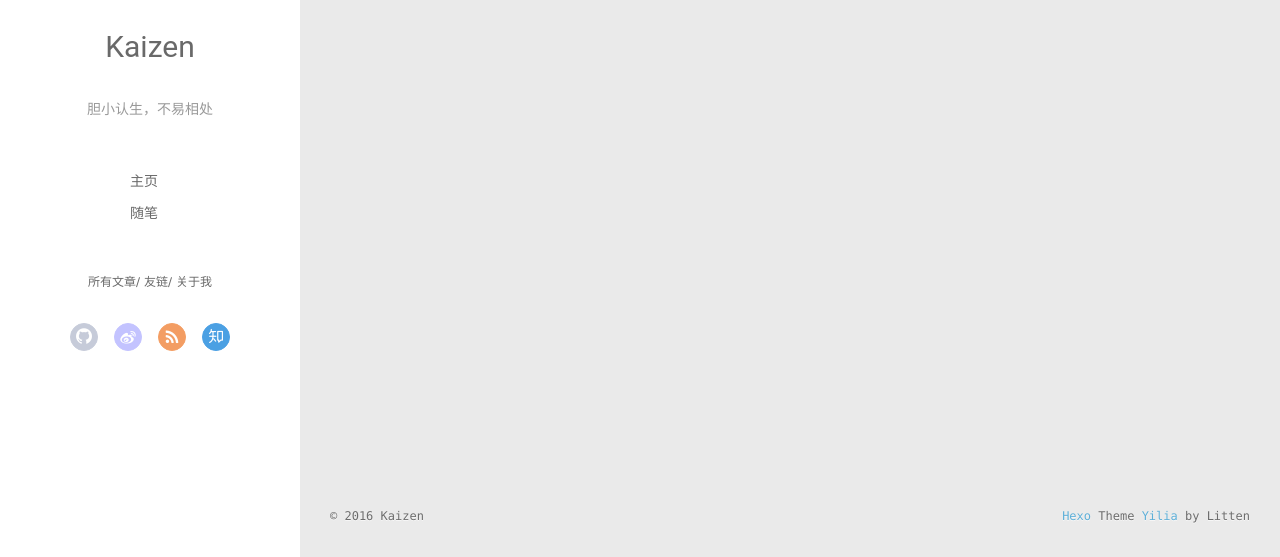
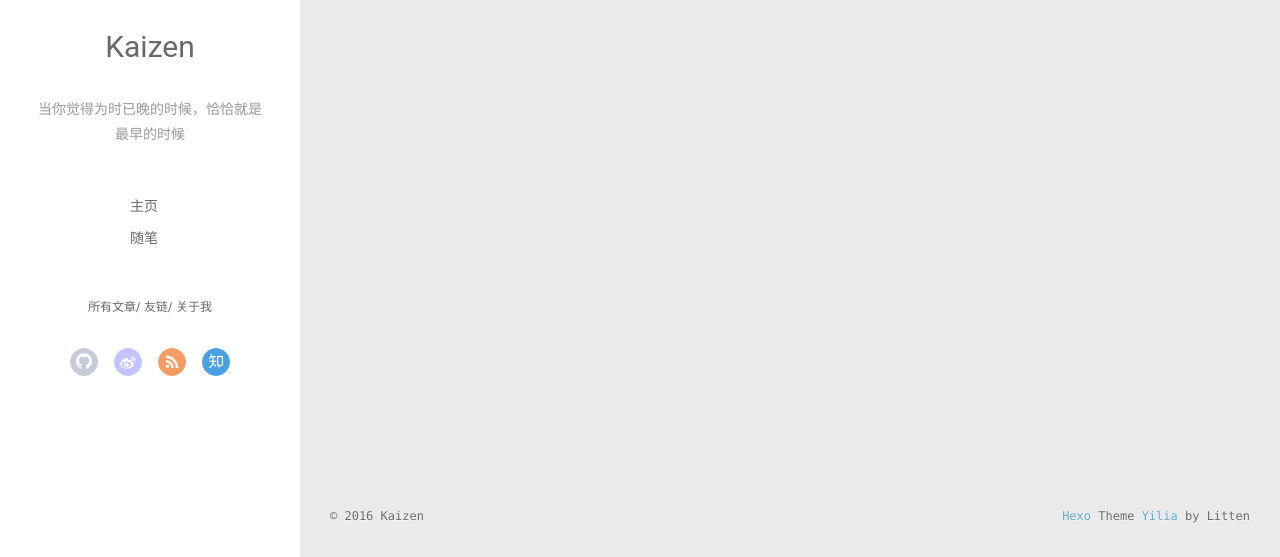
Before and after one commit to treewei/treewei.github.io, a plain HTML site: page archives/2016/12/index.html in a window 1280 px wide. Shown: the part 243-800 px from the top of the page. Drawn offline with Linux system fonts and the light colour scheme.

Commit message:
Site updated: 2016-12-19 00:33:28

```diff
--- a/archives/2016/12/index.html
+++ b/archives/2016/12/index.html
@@ -8,15 +8,12 @@
   <link rel="dns-prefetch" href="//litten.me">
   <title>Archives: 2016/12 | Tree的博客</title>
   <meta name="viewport" content="width=device-width, initial-scale=1, maximum-scale=1">
-  <meta name="description" content="当你觉得为时已晚的时候，恰恰就是最早的时候">
-<meta property="og:type" content="website">
+  <meta property="og:type" content="website">
 <meta property="og:title" content="Tree的博客">
 <meta property="og:url" content="//litten.me/archives/2016/12/index.html">
 <meta property="og:site_name" content="Tree的博客">
-<meta property="og:description" content="当你觉得为时已晚的时候，恰恰就是最早的时候">
 <meta name="twitter:card" content="summary">
 <meta name="twitter:title" content="Tree的博客">
-<meta name="twitter:description" content="当你觉得为时已晚的时候，恰恰就是最早的时候">
 
     <link rel="alternative" href="/atom.xml" title="Tree的博客" type="application/atom+xml">
 
@@ -46,7 +43,7 @@
 		</hgroup>
 
 
-		<p class="header-subtitle">胆小认生，不易相处</p>
+		<p class="header-subtitle">当你觉得为时已晚的时候，恰恰就是最早的时候</p>
 
 
 		<nav class="header-menu">
@@ -109,7 +106,7 @@
 			  <h1 class="header-author">Kaizen</h1>
 			</hgroup>
 
-			<p class="header-subtitle">胆小认生，不易相处</p>
+			<p class="header-subtitle">当你觉得为时已晚的时候，恰恰就是最早的时候</p>
 
 			<nav class="header-menu">
 				<ul>
```
Also changed, not shown: 2016/12/18/hello-world/index.html (+2 -2 lines), archives/2016/index.html (+3 -6 lines), archives/index.html (+3 -6 lines), index.html (+3 -6 lines).
